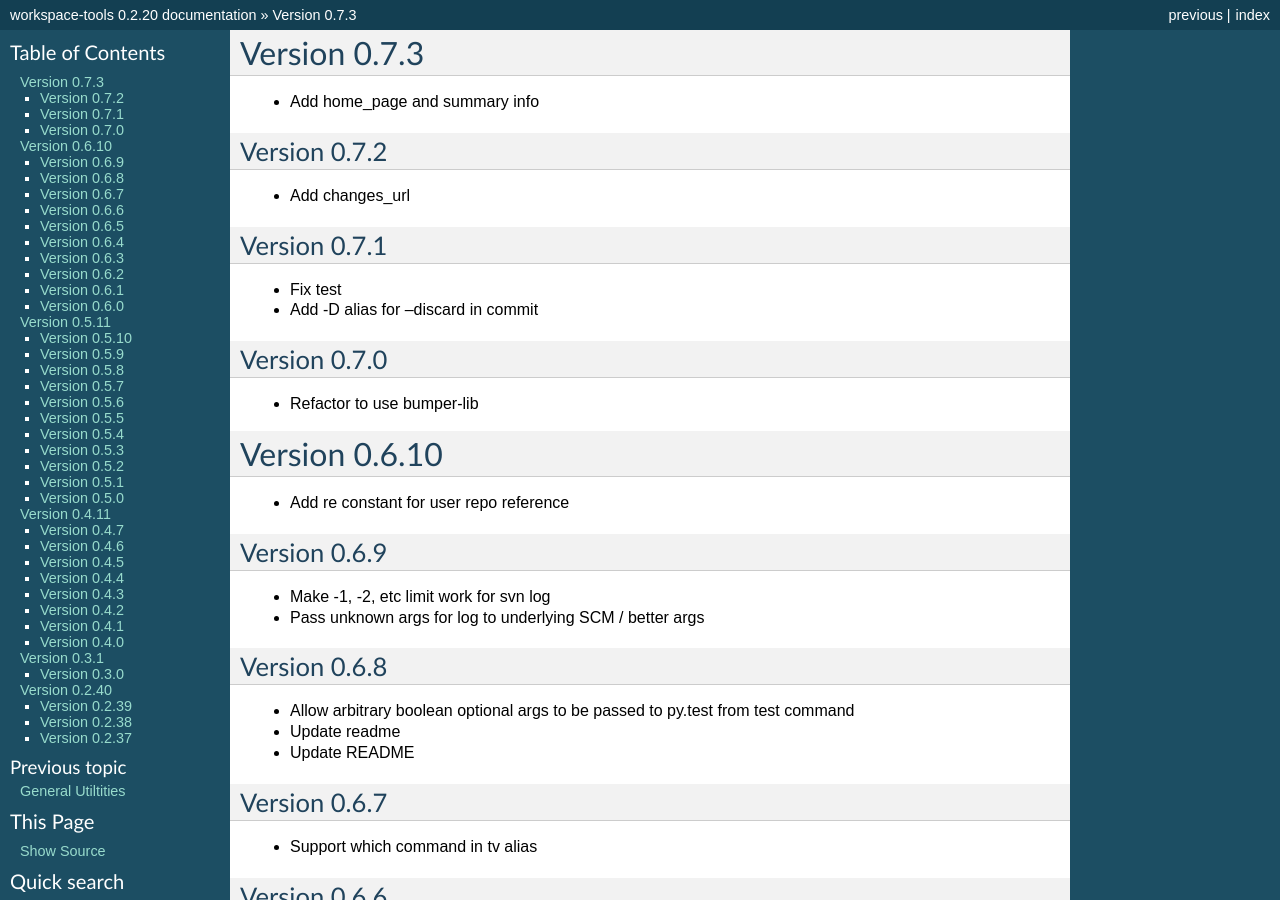
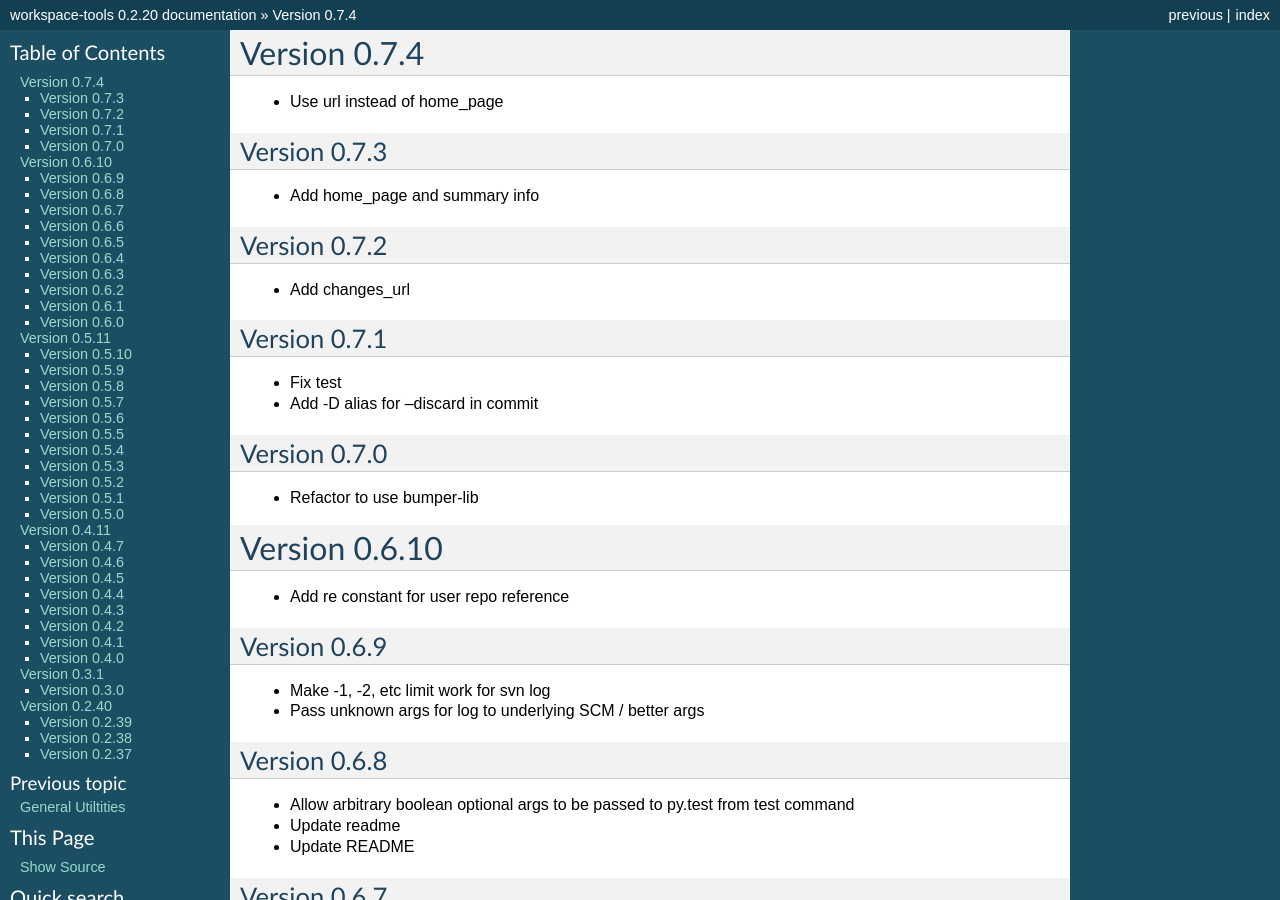
Before and after one commit to maxzheng/workspace-tools, a Sphinx documentation site: the page built from docs/CHANGELOG.rst, in a window 1280 px wide and 900 px high. Built offline with Sphinx 7.4.7, drawn with Linux system fonts in a browser that asks for light colours; some of the changed text lies outside the part shown.

Commit message:
Publish version 0.7.4

```diff
--- a/docs/CHANGELOG.rst
+++ b/docs/CHANGELOG.rst
@@ -1,5 +1,11 @@
+Version 0.7.4
+================================================================================
+
+* Use url instead of home_page
+
+
 Version 0.7.3
-================================================================================
+--------------------------------------------------------------------------------
 
 * Add home_page and summary info
 
--- a/setup.py
+++ b/setup.py
@@ -10,7 +10,7 @@ def find_files(path):
 
 setuptools.setup(
   name='workspace-tools',
-  version='0.7.3',
+  version='0.7.4',
 
   author='Max Zheng',
   author_email='maxzheng.os @t gmail.com',
```
